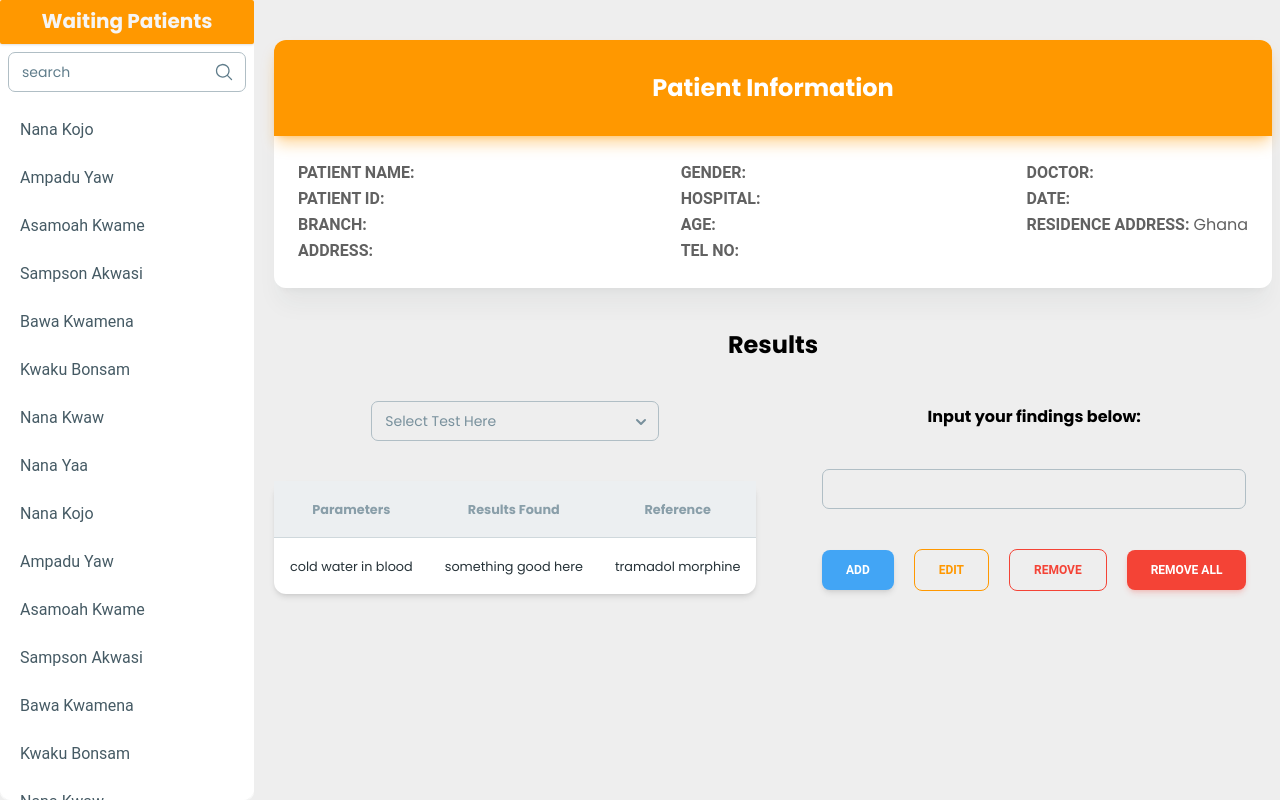
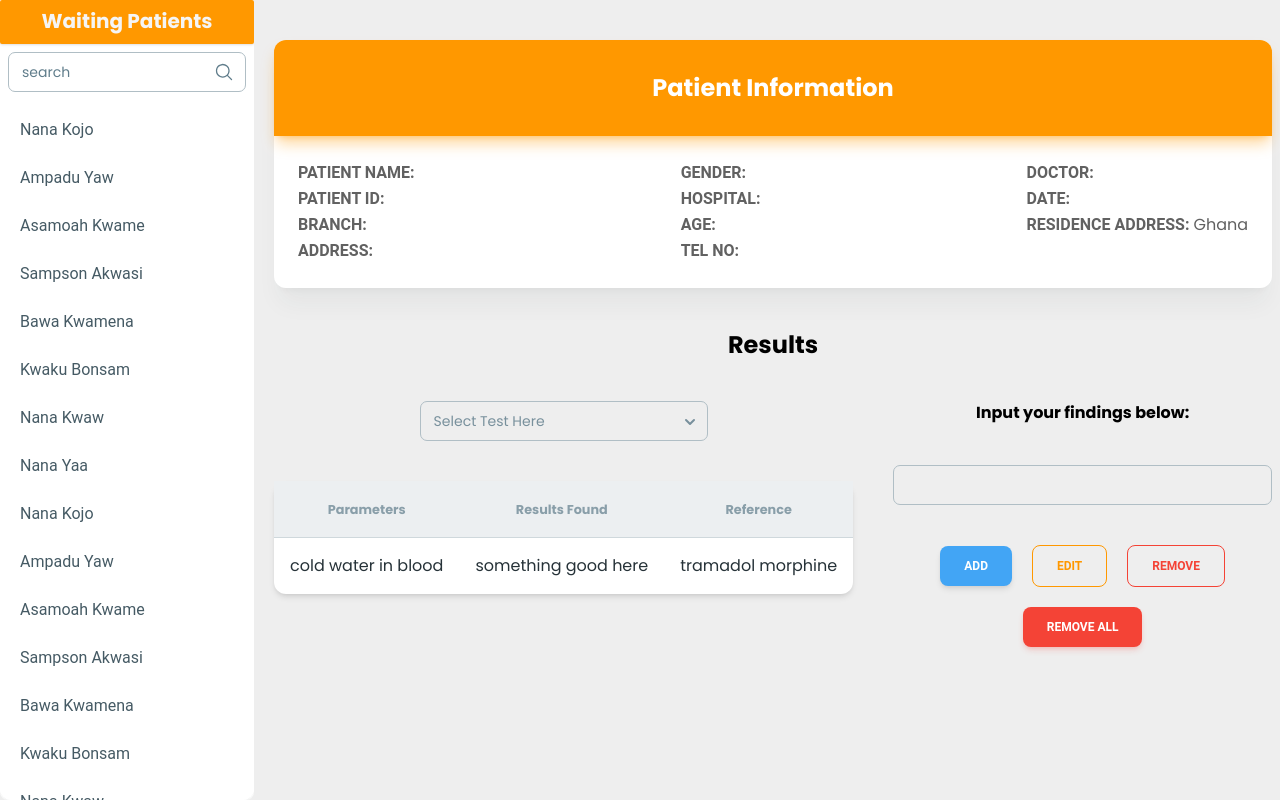
Before and after one commit to killy10o10/lab-app, a React (Vite) app: page /patients in a window 1280 px wide. Built offline with nearby package versions, Linux system fonts and the light colour scheme.

Commit message:
Increase table font size

```diff
--- a/src/components/TestFeild.jsx
+++ b/src/components/TestFeild.jsx
@@ -39,13 +39,13 @@ function TestFeild() {
               return (
                 <tr key={nanoid()}>
                   <td className={classes}>
-                    <small className="text-blue-gray-900">{parameters}</small>
+                    <span className="text-blue-gray-900">{parameters}</span>
                   </td>
                   <td className={classes}>
-                    <small className="text-blue-gray-900">{results}</small>
+                    <span className="text-blue-gray-900">{results}</span>
                   </td>
                   <td className={classes}>
-                    <small className="text-blue-gray-900">{reference}</small>
+                    <span className="text-blue-gray-900">{reference}</span>
                   </td>
                 </tr>
               );
```
